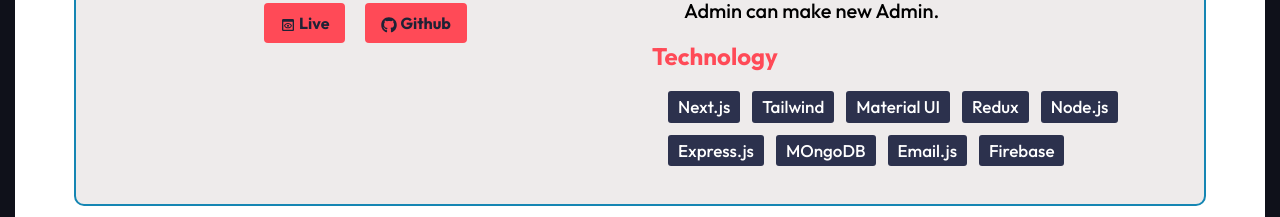
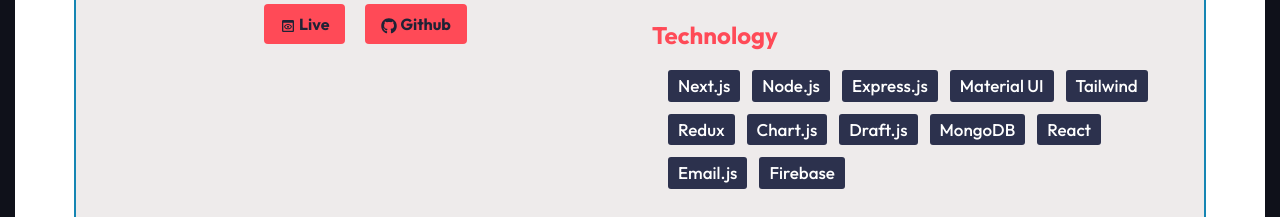
Before and after one commit to monirul-fahad/portfolio, a React (Create React App) app: page / in a window 1280 px wide. Both pictures are taken after a click on the button "More About Docy". Shown: the part 2011-2228 px from the top of the page. Built offline with nearby package versions, Linux system fonts and the light colour scheme.

Commit message:
edit about

```diff
--- a/src/components/Home/Main/Projects/Projects.js
+++ b/src/components/Home/Main/Projects/Projects.js
@@ -217,12 +217,15 @@ const Projects = () => {
                         <h4 className="my-2 fw-bold">Technology</h4>
                         <div className="px-3 pb-2 technology">
                           <span>Next.js</span>
-                          <span>Tailwind</span>
-                          <span>Material UI</span>
-                          <span>Redux</span>
                           <span>Node.js</span>
                           <span>Express.js</span>
-                          <span>MOngoDB</span>
+                          <span>Material UI</span>
+                          <span>Tailwind</span>
+                          <span>Redux</span>
+                          <span>Chart.js</span>
+                          <span>Draft.js</span>
+                          <span>MongoDB</span>
+                          <span>React</span>
                           <span>Email.js</span>
                           <span>Firebase</span>
                         </div>
```
